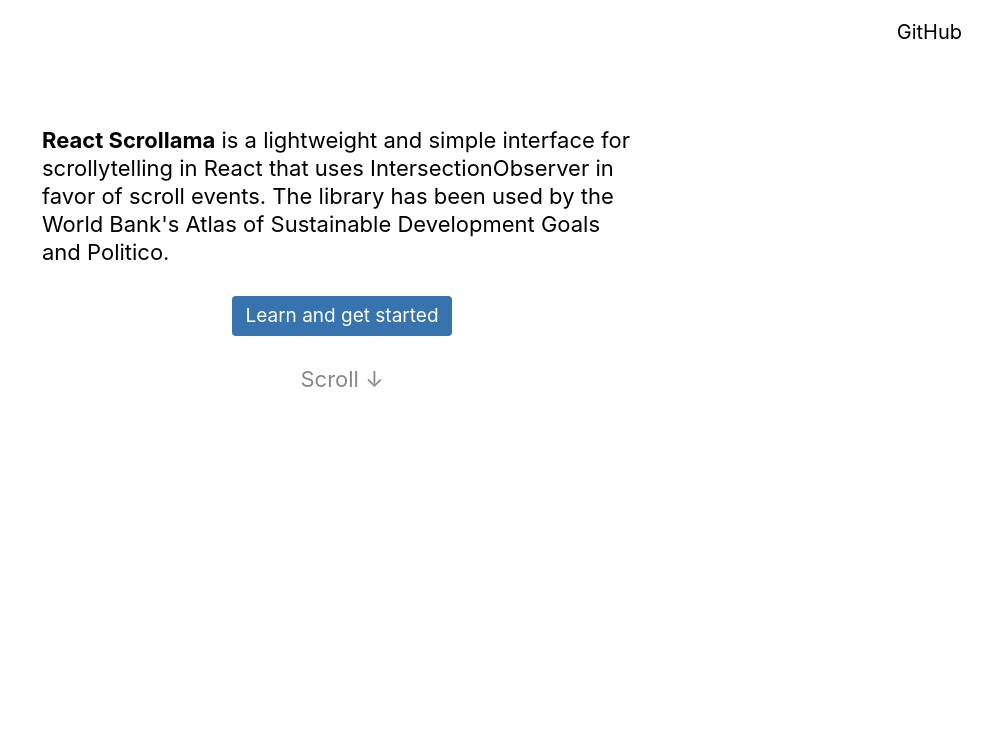
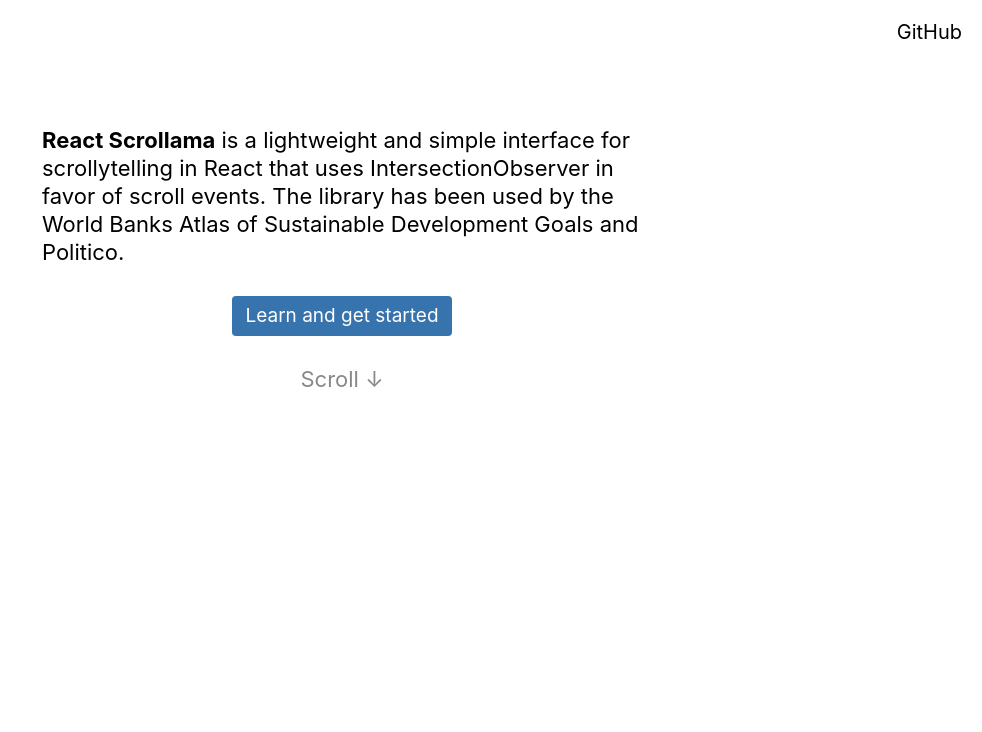
Before and after one commit to mkuzmick/mk-scroll-lab, a Next.js app: page /people/mk/scrollama-test-2 in a window 1280 px wide. Shown: the top 732 px of the page, without its empty margins (298-1280 px from the left). Built offline with nearby package versions, Linux system fonts and the light colour scheme.

Commit message:
Updates:

```diff
--- a/pages/people/mk/scrollama-test-2.js
+++ b/pages/people/mk/scrollama-test-2.js
@@ -167,7 +167,7 @@
           <b>React Scrollama</b> is a lightweight and simple interface for
           scrollytelling in React that uses IntersectionObserver in favor of
           scroll events. The library has been used by the{' '}
-          <a href="https://datatopics.worldbank.org/sdgatlas/">World Bank's</a>{' '}
+          <a href="https://datatopics.worldbank.org/sdgatlas/">World Banks</a>{' '}
           Atlas of Sustainable Development Goals and Politico.
         </p>
 
```
